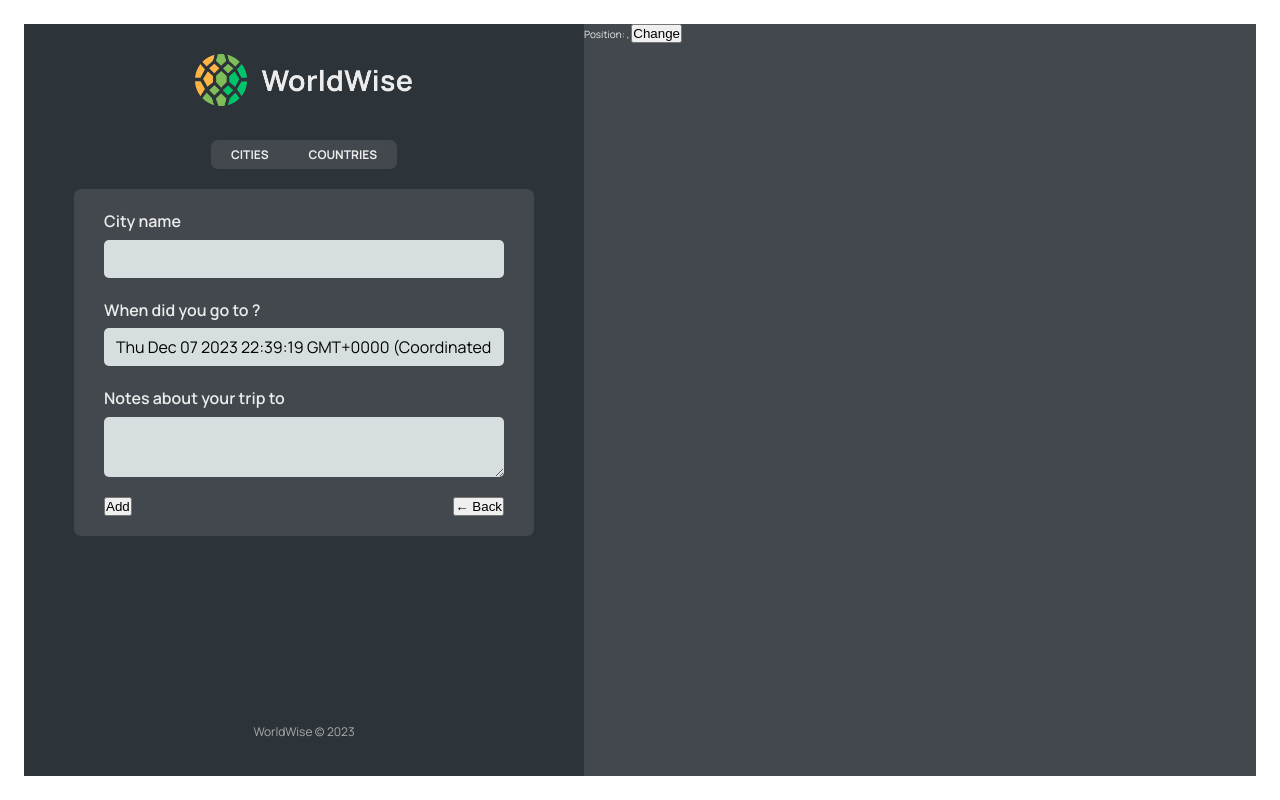
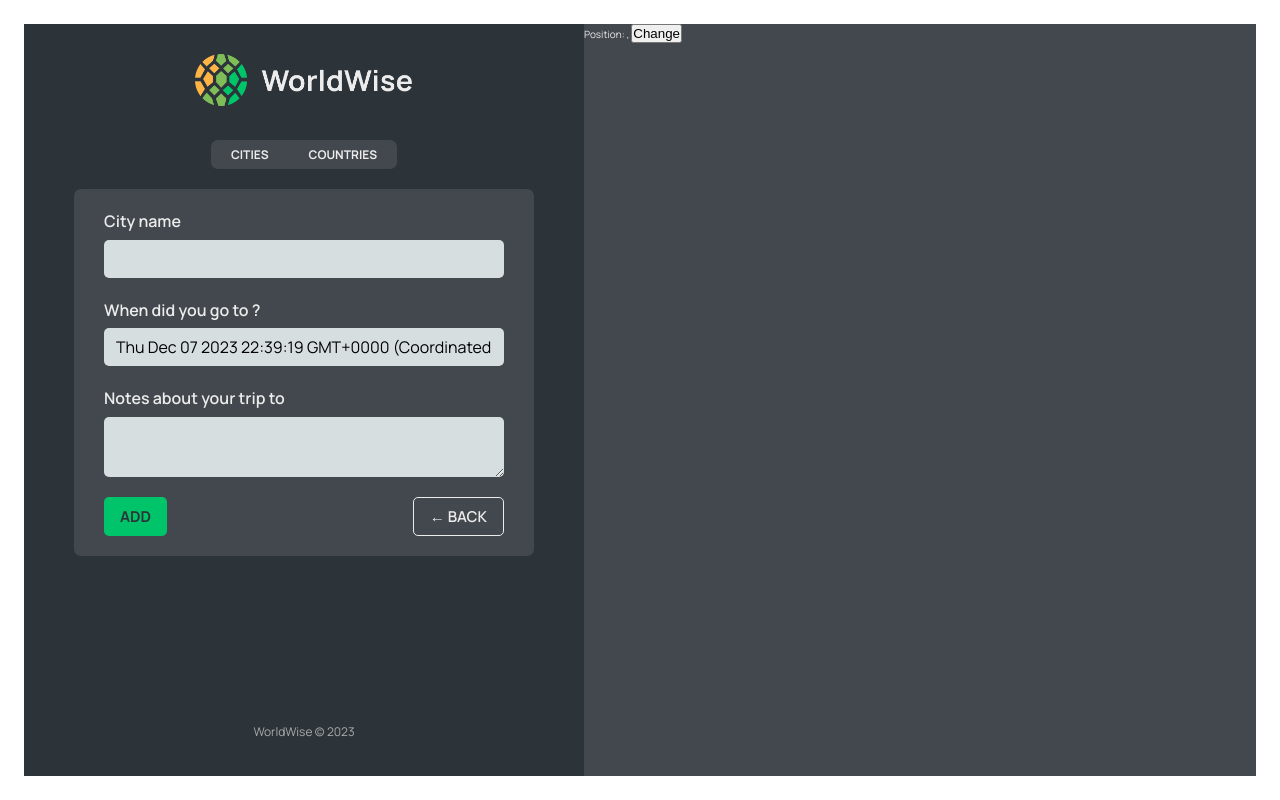
Before and after one commit to alexanderTUR/worldwise, a React (Vite) app: page /app/form in a window 1280 px wide. Built offline with nearby package versions, Linux system fonts and the light colour scheme; data requests are answered from the project's data file.

Commit message:
Added Button component

```diff
--- a/src/App.jsx
+++ b/src/App.jsx
@@ -1,4 +1,4 @@
-import { BrowserRouter, Route, Routes } from 'react-router-dom';
+import { BrowserRouter, Navigate, Route, Routes } from 'react-router-dom';
 import { useEffect, useState } from 'react';
 
 import { Product } from './pages/Product/Product.jsx';
@@ -42,10 +42,7 @@
         <Route path='pricing' element={<Pricing />} />
         <Route path='login' element={<Login />} />
         <Route path='app' element={<AppLayout />}>
-          <Route
-            index
-            element={<CityList cities={cities} isLoading={isLoading} />}
-          />
+          <Route index element={<Navigate to='cities' replace />} />
           <Route
             path='cities'
             element={<CityList cities={cities} isLoading={isLoading} />}
--- /dev/null
+++ b/src/components/Button/Button.jsx
@@ -0,0 +1,9 @@
+import styles from './Button.module.css';
+
+export const Button = ({ children, onClick, type }) => {
+  return (
+    <button onClick={onClick} className={`${styles.btn} ${styles[type]}`}>
+      {children}
+    </button>
+  );
+};
--- a/src/components/Form/Form.jsx
+++ b/src/components/Form/Form.jsx
@@ -2,6 +2,9 @@
 
 import styles from './Form.module.css';
 import { useState } from 'react';
+import { useNavigate } from 'react-router-dom';
+
+import { Button } from '../Button/Button.jsx';
 
 export const convertToEmoji = (countryCode) => {
   const codePoints = countryCode
@@ -12,6 +15,8 @@
 };
 
 export const Form = () => {
+  const navigate = useNavigate();
+
   const [cityName, setCityName] = useState('');
   const [country, setCountry] = useState('');
   const [date, setDate] = useState(new Date());
@@ -48,8 +53,16 @@
       </div>
 
       <div className={styles.buttons}>
-        <button>Add</button>
-        <button>&larr; Back</button>
+        <Button type='primary'>Add</Button>
+        <Button
+          type='back'
+          onClick={(e) => {
+            e.preventDefault();
+            navigate(-1);
+          }}
+        >
+          &larr; Back
+        </Button>
       </div>
     </form>
   );
--- a/src/components/Map/Map.jsx
+++ b/src/components/Map/Map.jsx
@@ -1,12 +1,13 @@
 import styles from './Map.module.css';
-import { useSearchParams } from 'react-router-dom';
+import { useNavigate, useSearchParams } from 'react-router-dom';
 
 export const Map = () => {
+  const navigate = useNavigate();
   const [searchParams, setSearchParams] = useSearchParams();
   const lat = searchParams.get('lat');
   const lng = searchParams.get('lng');
   return (
-    <div className={styles.mapContainer}>
+    <div className={styles.mapContainer} onClick={() => navigate('form')}>
       Position: {lat}, {lng}
       <button onClick={() => setSearchParams({ lat: 10, lng: 20 })}>
         Change
```
